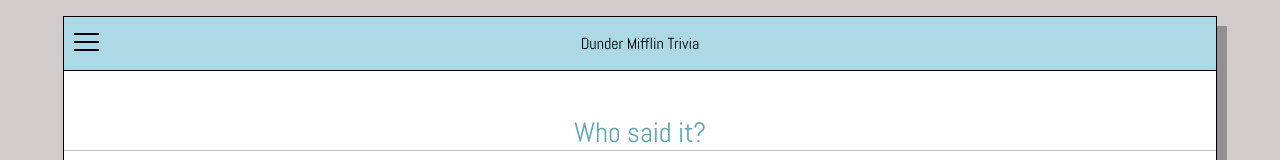
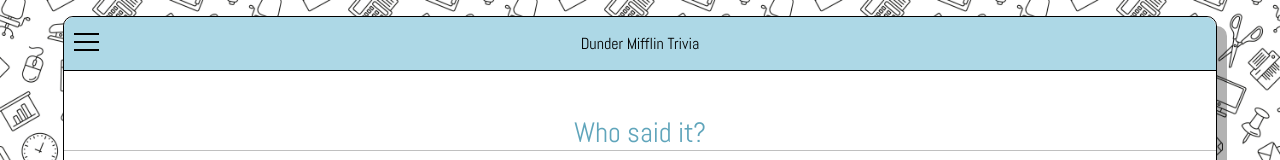
Before and after one commit to jgraykeyin/react-officetrivia, a React (Create React App) app: page / in a window 1280 px wide. Shown: the top 160 px of the page. Built offline with nearby package versions, Linux system fonts and the light colour scheme; no server answers.

Commit message:
Added background

```diff
--- a/src/App.css
+++ b/src/App.css
@@ -11,11 +11,14 @@
   box-shadow: 10px 10px rgba(0, 0, 0,0.3);
   display: flex;
   flex-direction: column;
+  border-radius: 10px;
 }
 
 .Titlebar {
   border-bottom: 1px solid black;
   background-color: lightblue;
+  border-top-left-radius: 10px;
+  border-top-right-radius: 10px;
 }
 
 .HamburgerBtn {
--- a/src/index.css
+++ b/src/index.css
@@ -6,6 +6,8 @@
   -webkit-font-smoothing: antialiased;
   -moz-osx-font-smoothing: grayscale;
   background-color: #D0CCCC;
+  background-image: url("background-office.png");
+  background-size: 20%;
 }
 
 code {
```
Also changed, not shown: src/background-office.png (added).
